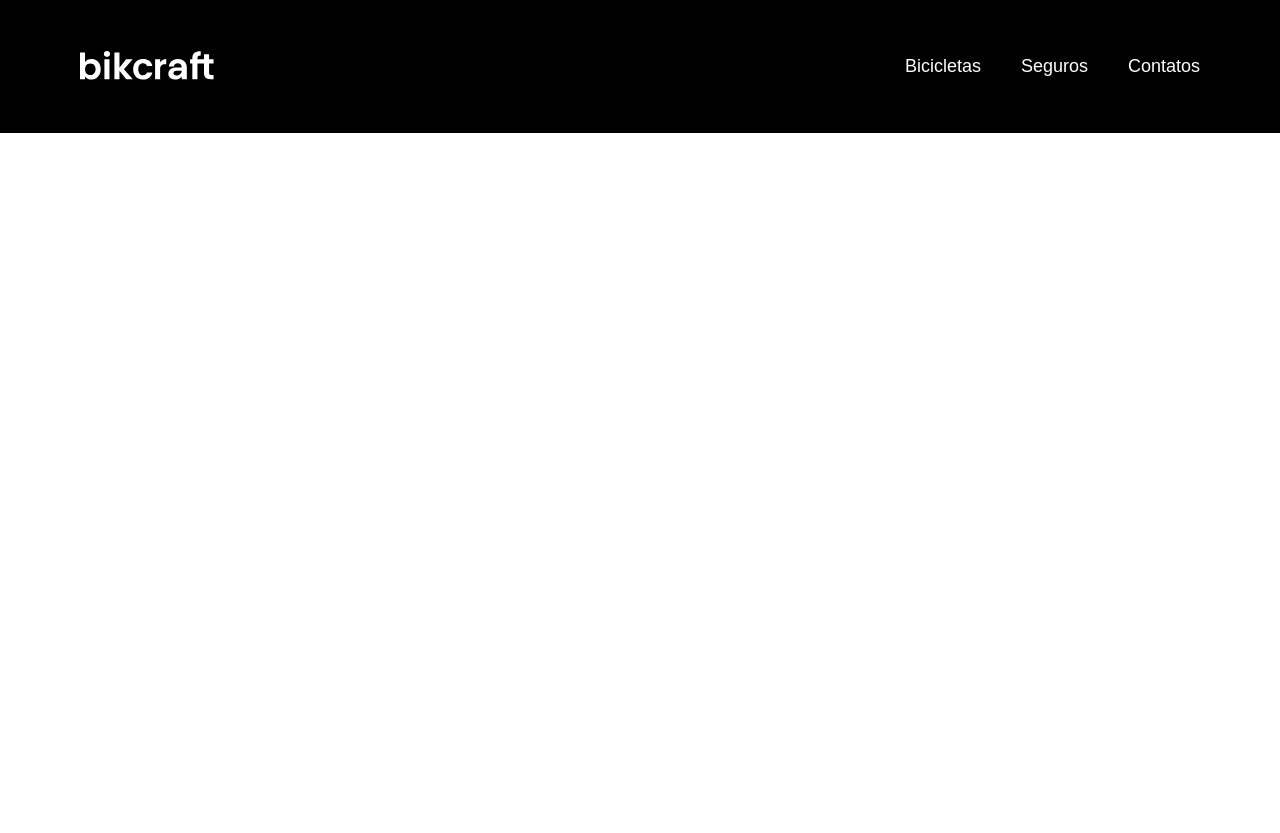
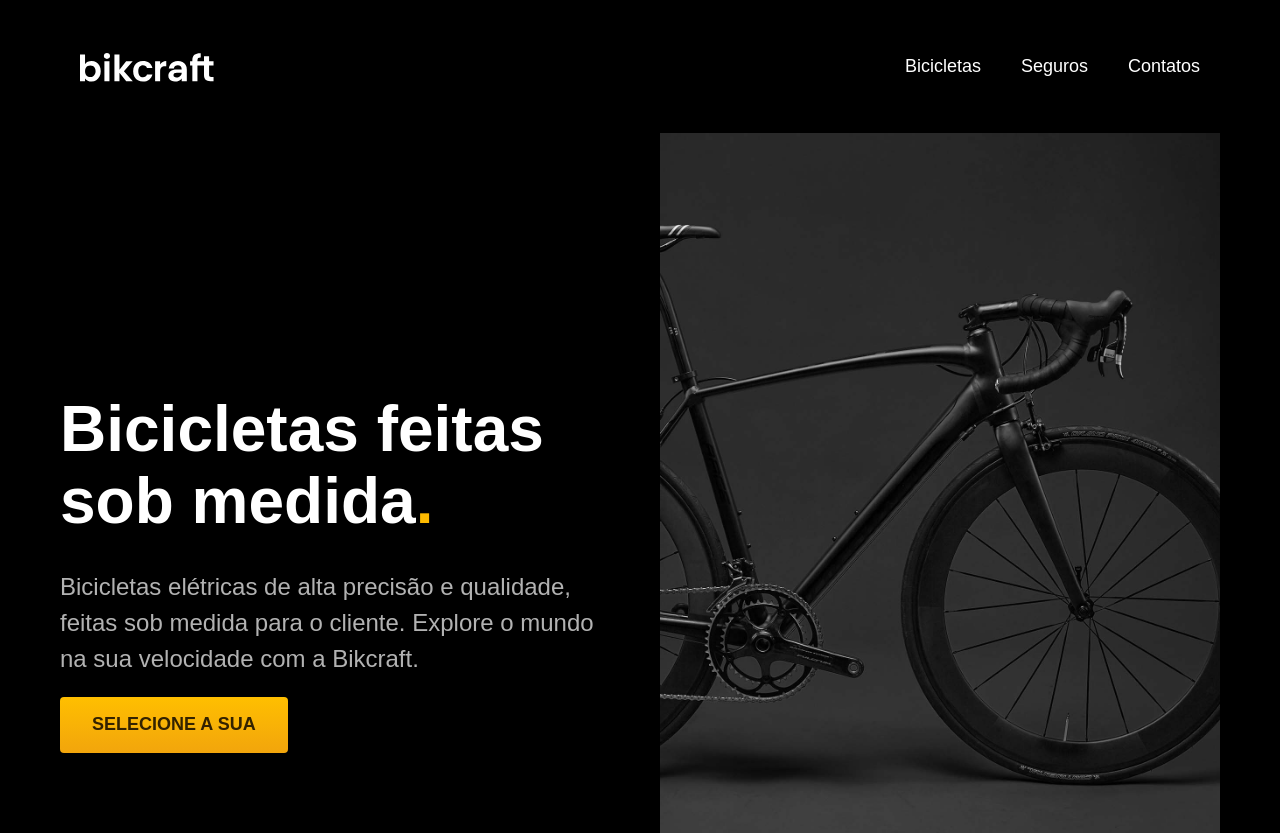
Before and after one commit to MatheusP4ssos/Bikcraft-final, a plain HTML site: page index.html in a window 1280 px wide. Before the commit the page ends 800 px from the top, so only its background shows below. Drawn offline with Linux system fonts and the light colour scheme.

Commit message:
feat: introdução da página e estilização

```diff
--- a/css/style.css
+++ b/css/style.css
@@ -3,14 +3,25 @@ body {
   font-family: Arial, Helvetica, sans-serif;
 }
 
+h1,
+ul,
+p {
+  margin: 0px;
+}
+
 ul {
-  margin: 0;
-  padding: 0;
+  padding: 0px;
   list-style: none;
 }
 
 a {
   text-decoration: none;
+  color: inherit;
+}
+
+img {
+  max-width: 100%;
+  display: block;
 }
 
 .header-bg {
@@ -89,3 +100,59 @@ a {
     font-size: 14px;
   }
 }
+
+.introducao-bg {
+  background: #000;
+  color: #fff;
+}
+
+.introducao {
+  display: grid;
+  grid-template-columns: 1fr 1fr;
+  gap: 0px 40px;
+  max-width: 1200px;
+  box-sizing: border-box;
+  padding-left: 20px;
+  padding-right: 20px;
+  margin-left: auto;
+  margin-right: auto;
+}
+
+.introducao-conteudo {
+  align-self: end;
+  padding-bottom: 80px;
+}
+
+.introducao h1 {
+  margin-bottom: 32px;
+  font-size: 64px;
+  line-height: 1.125;
+}
+
+.introducao h1 span {
+  color: #ffbb00;
+}
+
+.introducao p {
+  margin-bottom: 20px;
+  font-size: 24px;
+  line-height: 1.5;
+  color: #b2b2b2;
+}
+
+.introducao a {
+  display: inline-block;
+  padding: 16px 32px;
+  background: linear-gradient(#ffbf00, #f2a50c);
+  border-radius: 4px;
+  box-shadow: 0 1px 2px rgba(0, 0, 0, 0.2);
+  text-transform: uppercase;
+  color: #332200;
+  font-size: 18px;
+  line-height: 1.33;
+  font-weight: bold;
+}
+
+.introducao a:hover {
+  background: linear-gradient(#f2a50c, #ffbf00);
+}
--- a/index.html
+++ b/index.html
@@ -25,6 +25,17 @@
       </nav>
     </div>
   </header>
+
+  <main class="introducao-bg">
+    <div class="introducao">
+      <div class="introducao-conteudo">
+        <h1>Bicicletas feitas sob medida<span>.</span></h1>
+        <p>Bicicletas elétricas de alta precisão e qualidade, feitas sob medida para o cliente. Explore o mundo na sua velocidade com a Bikcraft.</p>
+        <a href="./bicicletas.html">Selecione a sua</a>
+      </div>
+      <img src="./img/fotos/introducao.jpg" alt="Bicicleta elétrica preta.">
+    </div>
+  </main>
 </body>
 
 </html>
```
